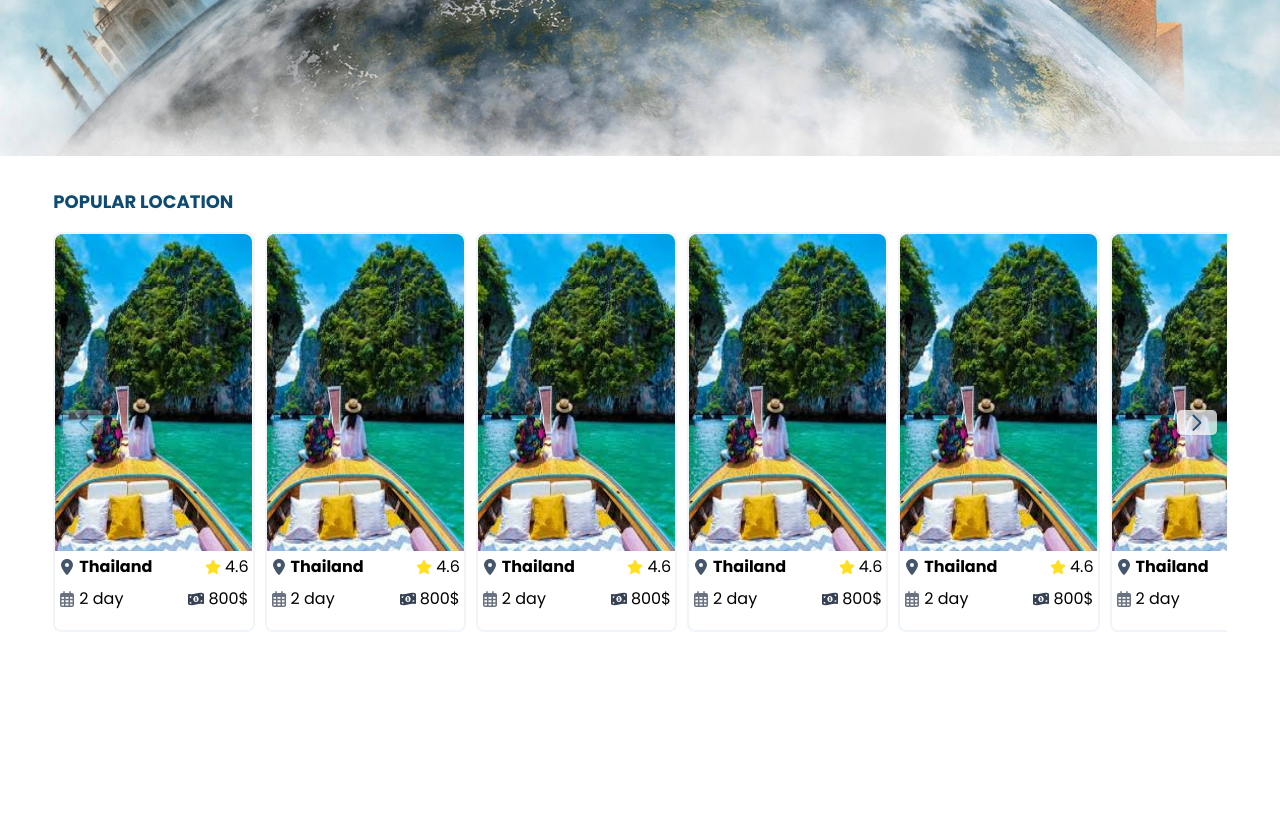
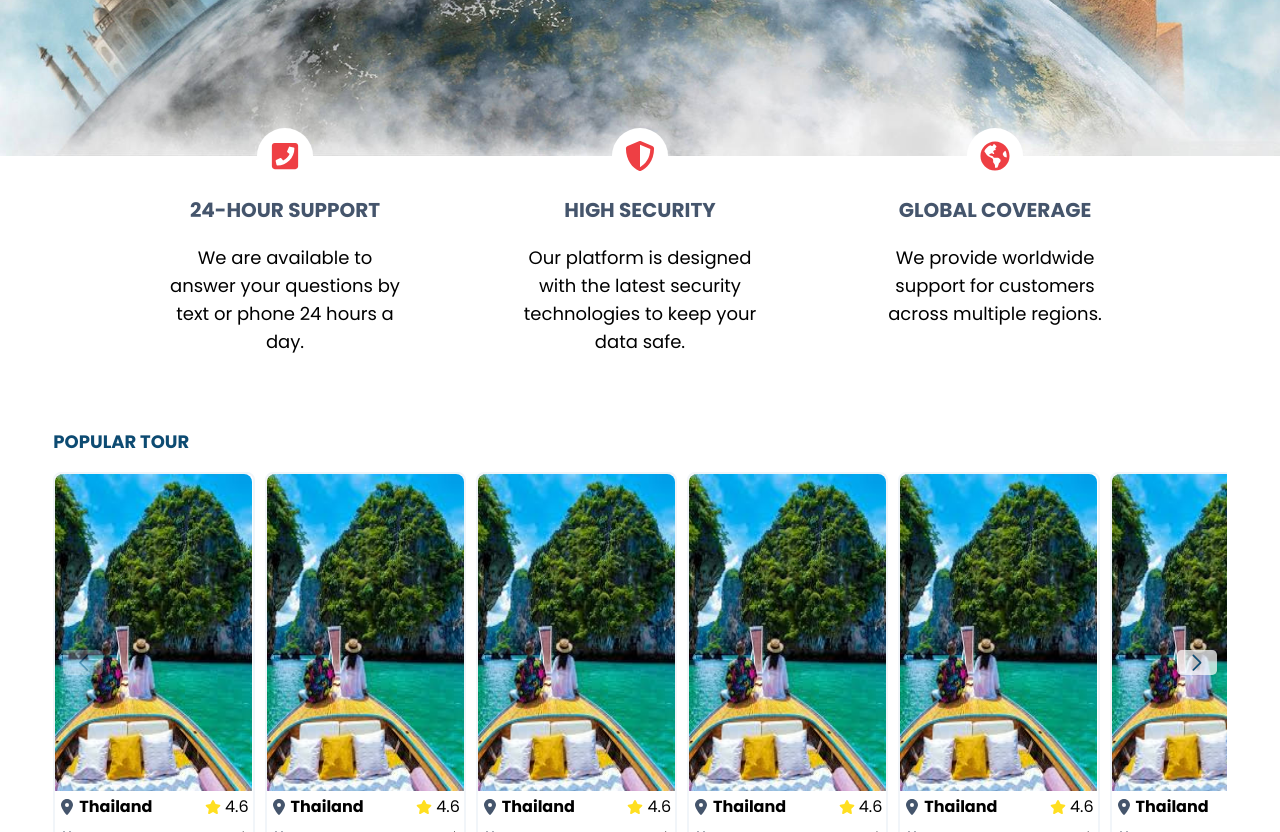
Before and after one commit to Mehran-soufi/rest_net, a Next.js app: page / in a window 1280 px wide. Shown: the part 960-1792 px from the top of the page. Before the commit the page ends 1624 px from the top, so only its background shows below. Built offline with nearby package versions, Linux system fonts and the light colour scheme.

Commit message:
symbol component

```diff
--- a/src/app/page.tsx
+++ b/src/app/page.tsx
@@ -1,11 +1,13 @@
 import CartItems from "@/components/CartItems";
 import Hero from "@/components/Hero";
+import Symbol from "@/components/Symbol";
 
 export default function Home() {
   return (
-    <section className="w-full">
+    <section className="w-full relative">
       <Hero />
-      <CartItems title="popular location"/>
+      <Symbol/>
+      <CartItems title="popular tour"/>
     </section>
   );
 }
--- /dev/null
+++ b/src/components/Symbol.tsx
@@ -0,0 +1,69 @@
+import React from "react";
+import { FaGlobeAmericas, FaPhoneSquare, FaShieldAlt } from "react-icons/fa";
+
+function Symbol() {
+  return (
+    <div className="w-full xl:h-[30vh] sm:h-[70vh] lg:h-[32vh] h-screen relative select-none">
+      <div className="w-full h-full absolute -top-7 left-0 flex justify-center lg:items-start items-center">
+        <div className="md:w-3/4 w-full flex lg:justify-between justify-center items-start flex-wrap">
+          <div className="flex flex-col items-center gap-1">
+            <div className="w-14 h-14 rounded-full bg-white flex justify-center items-center">
+              <span className="text-[#ee3f44]">
+                <FaPhoneSquare size={30} />
+              </span>
+            </div>
+            <div className="p-2 flex justify-center items-center">
+              <p className="text-xl text-slate-600 font-bold uppercase">
+                24-hour support
+              </p>
+            </div>
+            <div className="p-2 flex justify-center items-center max-w-[250px]">
+              <p className="text-lg text-black w-full text-center">
+                We are available to answer your questions by text or phone 24
+                hours a day.
+              </p>
+            </div>
+          </div>
+          <div className="flex flex-col items-center gap-1">
+            <div className="w-14 h-14 rounded-full bg-white flex justify-center items-center">
+              <span className="text-[#ee3f44]">
+                <FaShieldAlt size={30} />
+              </span>
+            </div>
+            <div className="p-2 flex justify-center items-center">
+              <p className="text-xl text-slate-600 font-bold uppercase">
+                High Security
+              </p>
+            </div>
+            <div className="p-2 flex justify-center items-center max-w-[250px]">
+              <p className="text-lg text-black w-full text-center">
+                Our platform is designed with the latest security technologies
+                to keep your data safe.
+              </p>
+            </div>
+          </div>
+          <div className="flex flex-col items-center gap-1">
+            <div className="w-14 h-14 rounded-full bg-white flex justify-center items-center">
+              <span className="text-[#ee3f44]">
+                <FaGlobeAmericas size={30} />
+              </span>
+            </div>
+            <div className="p-2 flex justify-center items-center">
+              <p className="text-xl text-slate-600 font-bold uppercase">
+                Global Coverage
+              </p>
+            </div>
+            <div className="p-2 flex justify-center items-center max-w-[250px]">
+              <p className="text-lg text-black w-full text-center">
+                We provide worldwide support for customers across multiple
+                regions.
+              </p>
+            </div>
+          </div>
+        </div>
+      </div>
+    </div>
+  );
+}
+
+export default Symbol;
```
